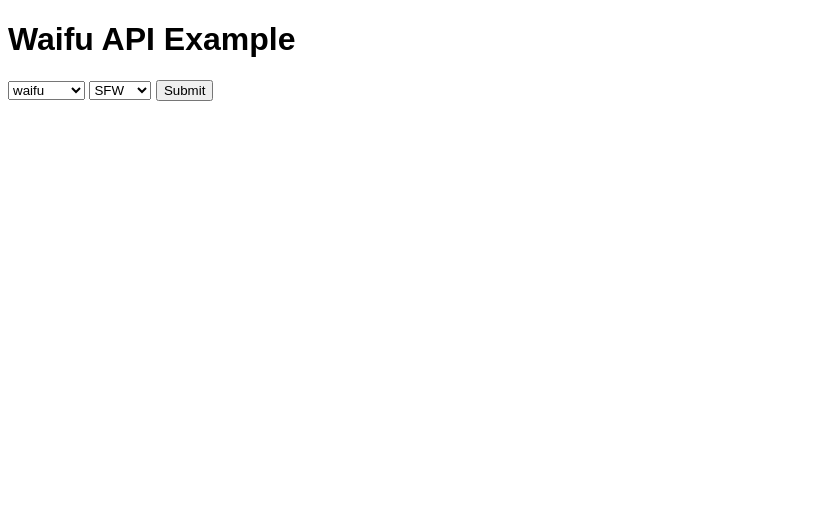
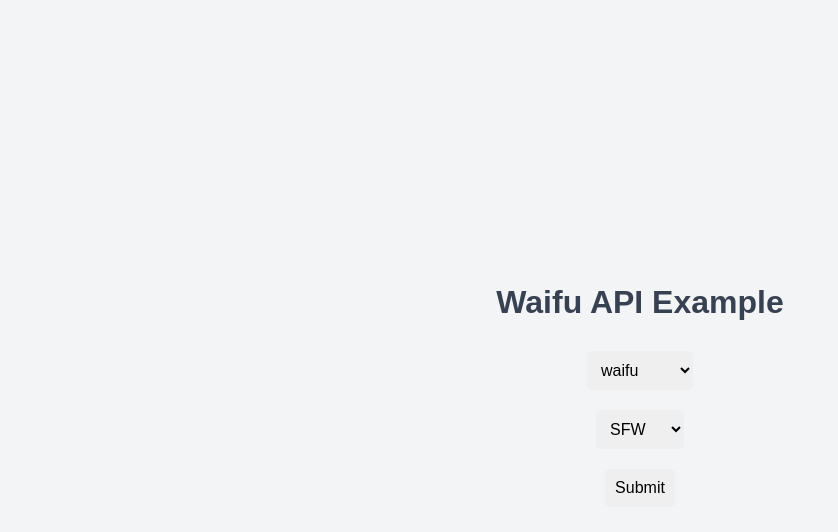
Before and after one commit to VarelaTechDev/Display-Pics-From-Api, a plain HTML site: page index.html in a window 1280 px wide. Shown: the whole page, without its empty margins (0-838 px from the left). Drawn offline with Linux system fonts and the light colour scheme.

Commit message:
style added

```diff
--- a/index.html
+++ b/index.html
@@ -3,28 +3,13 @@
 
 <head>
     <title>Waifu API Example</title>
-    <style>
-        body {
-            font-family: Arial, sans-serif;
-        }
-
-        #imageDisplay {
-            margin-top: 20px;
-        }
-
-        img {
-            max-width: 500px;
-            max-height: 500px;
-        }
-    </style>
+    <link rel="stylesheet" href="styles.css">
 </head>
 
 <body>
     <h1>Waifu API Example</h1>
 
-    <select id="category">
-        <!-- Options will be added by script.js -->
-    </select>
+    <select id="category"></select>
 
     <select id="type">
         <option value="sfw">SFW</option>
--- a/script.js
+++ b/script.js
@@ -32,6 +32,7 @@ const categories = [
     "cringe"
 ];
 
+
 const categoryDropdown = document.getElementById('category');
 
 categories.forEach(category => {
--- a/styles.css
+++ b/styles.css
@@ -0,0 +1,34 @@
+body {
+    font-family: Arial, sans-serif;
+    background-color: #F3F4F6;
+    display: flex;
+    flex-direction: column;
+    align-items: center;
+    justify-content: center;
+    height: 100vh;
+    margin: 0;
+    color: #374151;
+}
+
+h1 {
+    margin-bottom: 20px;
+}
+
+select, button {
+    margin: 10px;
+    padding: 10px;
+    border: none;
+    border-radius: 5px;
+    font-size: 16px;
+}
+
+#imageDisplay {
+    margin-top: 20px;
+}
+
+img {
+    max-width: 500px;
+    max-height: 500px;
+    border-radius: 10px;
+    box-shadow: 0px 10px 15px -3px rgba(0, 0, 0, 0.1), 0px 4px 6px -2px rgba(0, 0, 0, 0.05);
+}
```
